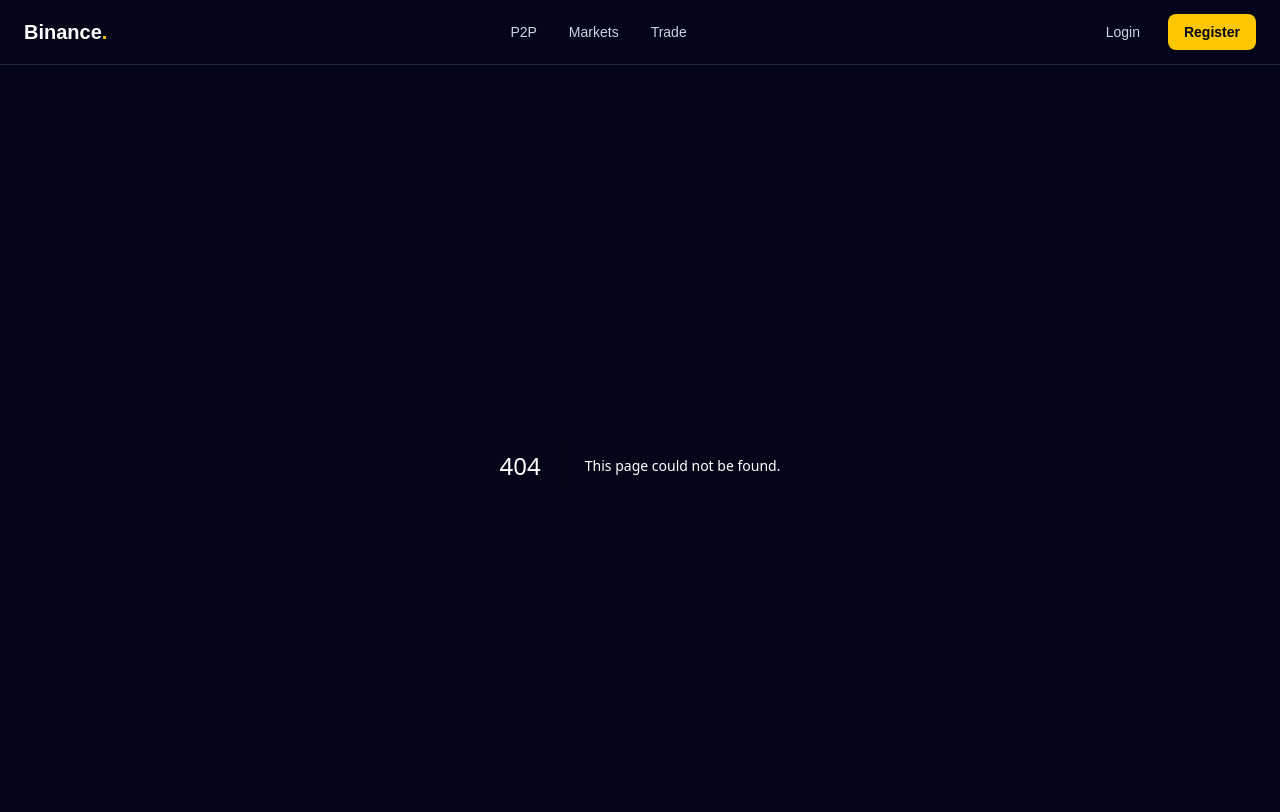
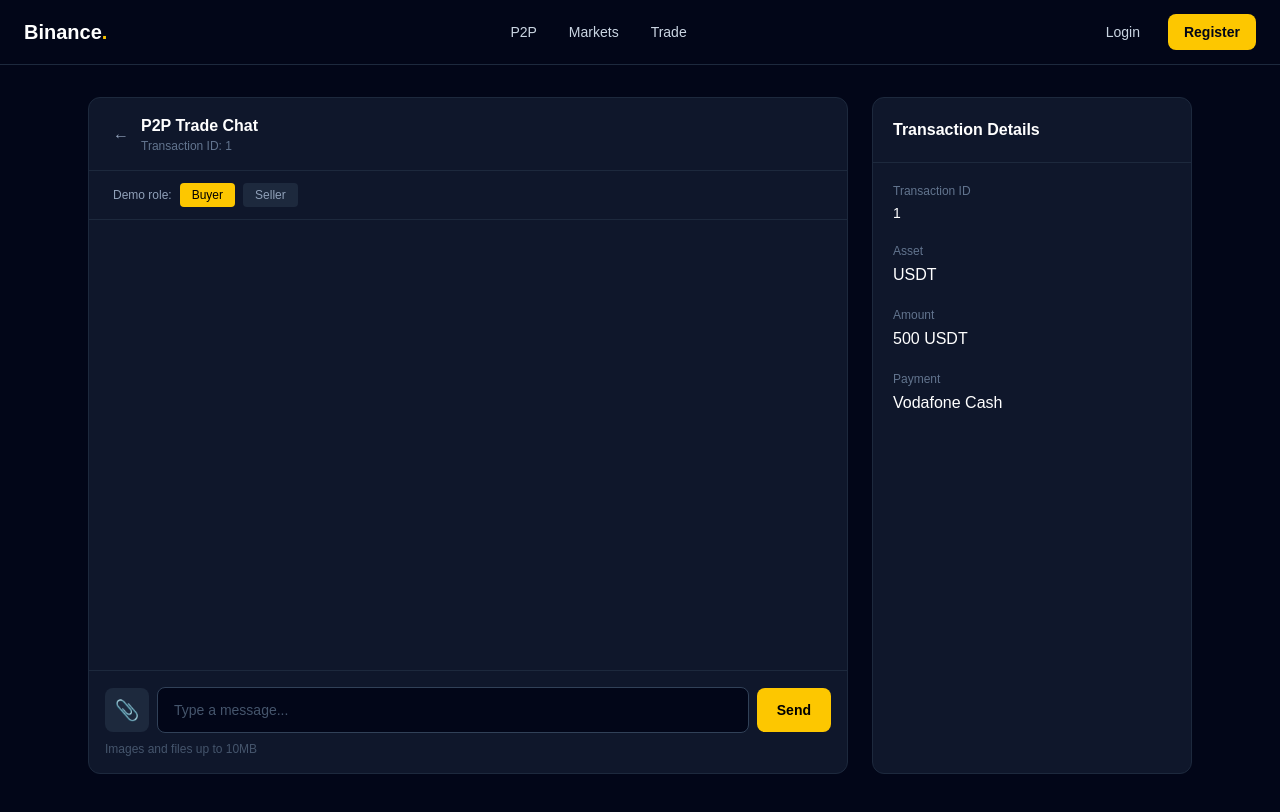
Before and after one commit to ABDALRHMANWALID/binance-clone, a Next.js app in the folder front-end/: page /p2p/chat/1 in a window 1280 px wide. Before the commit this address had no page. Shown: the top 812 px of the page. Built offline with nearby package versions, Linux system fonts and the light colour scheme.

Commit message:
create chat page

```diff
--- /dev/null
+++ b/front-end/app/p2p/chat/[transactionId]/page.tsx
@@ -0,0 +1,270 @@
+'use client';
+
+import { use, useRef, useState } from 'react';
+import Link from 'next/link';
+
+type Role = 'buyer' | 'seller';
+
+type Message = {
+  id: string;
+  sender: Role;
+  text?: string;
+  file?: {
+    name: string;
+    type: string;
+    url: string;
+  };
+};
+
+export default function P2PChatPage({
+  params,
+}: {
+  params: Promise<{ transactionId: string }>;
+}) {
+  const { transactionId } = use(params);
+
+  const [role, setRole] = useState<Role>('buyer');
+  const [message, setMessage] = useState('');
+  const [messages, setMessages] = useState<Message[]>([]);
+
+  const fileInputRef = useRef<HTMLInputElement>(null);
+
+  const handleSendMessage = () => {
+    if (!message.trim()) return;
+
+    setMessages((prev) => [
+      ...prev,
+      {
+        id: crypto.randomUUID(),
+        sender: role,
+        text: message,
+      },
+    ]);
+
+    setMessage('');
+  };
+
+  const handleFileSelect = (
+    event: React.ChangeEvent<HTMLInputElement>,
+  ) => {
+    const file = event.target.files?.[0];
+
+    if (!file) return;
+
+    // 10 MB limit
+    if (file.size > 10 * 1024 * 1024) {
+      alert('File size cannot exceed 10MB');
+      return;
+    }
+
+    const fileUrl = URL.createObjectURL(file);
+
+    setMessages((prev) => [
+      ...prev,
+      {
+        id: crypto.randomUUID(),
+        sender: role,
+        file: {
+          name: file.name,
+          type: file.type,
+          url: fileUrl,
+        },
+      },
+    ]);
+
+    // Allow selecting the same file again
+    event.target.value = '';
+  };
+
+  return (
+    <main className="min-h-screen bg-slate-950 text-white">
+      <div className="mx-auto flex max-w-6xl gap-6 px-6 py-8">
+        {/* Chat */}
+        <div className="flex flex-1 flex-col overflow-hidden rounded-xl border border-slate-800 bg-slate-900">
+          {/* Header */}
+          <div className="border-b border-slate-800 px-6 py-4">
+            <div className="flex items-center gap-3">
+              <Link
+                href="/p2p"
+                className="text-slate-400 hover:text-white"
+              >
+                ←
+              </Link>
+
+              <div>
+                <h1 className="font-semibold">P2P Trade Chat</h1>
+
+                <p className="text-xs text-slate-500">
+                  Transaction ID: {transactionId}
+                </p>
+              </div>
+            </div>
+          </div>
+
+          {/* Demo Role */}
+          <div className="border-b border-slate-800 px-6 py-3">
+            <div className="flex items-center gap-2 text-xs text-slate-400">
+              <span>Demo role:</span>
+
+              <button
+                onClick={() => setRole('buyer')}
+                className={`rounded px-3 py-1 ${
+                  role === 'buyer'
+                    ? 'bg-yellow-400 text-black'
+                    : 'bg-slate-800'
+                }`}
+              >
+                Buyer
+              </button>
+
+              <button
+                onClick={() => setRole('seller')}
+                className={`rounded px-3 py-1 ${
+                  role === 'seller'
+                    ? 'bg-yellow-400 text-black'
+                    : 'bg-slate-800'
+                }`}
+              >
+                Seller
+              </button>
+            </div>
+          </div>
+
+          {/* Messages */}
+          <div className="flex min-h-[450px] flex-1 flex-col gap-4 overflow-y-auto p-6">
+            {messages.map((msg) => (
+              <div
+                key={msg.id}
+                className={`max-w-[70%] rounded-lg p-3 ${
+                  msg.sender === role
+                    ? 'ml-auto bg-yellow-400 text-black'
+                    : 'bg-slate-800 text-white'
+                }`}
+              >
+                {/* Text */}
+                {msg.text && (
+                  <p className="text-sm">{msg.text}</p>
+                )}
+
+                {/* File */}
+                {msg.file && (
+                  <div className="flex items-center gap-3">
+                    {msg.file.type.startsWith('image/') ? (
+                      <img
+                        src={msg.file.url}
+                        alt={msg.file.name}
+                        className="max-h-48 max-w-64 rounded-lg object-contain"
+                      />
+                    ) : (
+                      <a
+                        href={msg.file.url}
+                        target="_blank"
+                        rel="noopener noreferrer"
+                        className="flex items-center gap-3 rounded-lg bg-black/20 p-3"
+                      >
+                        <span className="text-2xl">📄</span>
+
+                        <div>
+                          <p className="max-w-48 truncate text-sm font-medium">
+                            {msg.file.name}
+                          </p>
+
+                          <p className="text-xs opacity-60">
+                            Open file
+                          </p>
+                        </div>
+                      </a>
+                    )}
+                  </div>
+                )}
+              </div>
+            ))}
+          </div>
+
+          {/* Message Input */}
+          <div className="border-t border-slate-800 p-4">
+            <div className="flex items-center gap-2">
+              {/* Hidden File Input */}
+              <input
+                ref={fileInputRef}
+                type="file"
+                accept="image/*,.pdf,.doc,.docx,.txt"
+                className="hidden"
+                onChange={handleFileSelect}
+              />
+
+              {/* Attachment Button */}
+              <button
+                type="button"
+                onClick={() => fileInputRef.current?.click()}
+                className="flex h-11 w-11 items-center justify-center rounded-lg bg-slate-800 text-xl transition hover:bg-slate-700"
+                title="Attach file"
+              >
+                📎
+              </button>
+
+              {/* Text Input */}
+              <input
+                value={message}
+                onChange={(e) => setMessage(e.target.value)}
+                onKeyDown={(e) => {
+                  if (e.key === 'Enter') {
+                    handleSendMessage();
+                  }
+                }}
+                placeholder="Type a message..."
+                className="flex-1 rounded-lg border border-slate-700 bg-slate-950 px-4 py-3 text-sm outline-none placeholder:text-slate-600 focus:border-yellow-400"
+              />
+
+              {/* Send */}
+              <button
+                onClick={handleSendMessage}
+                className="rounded-lg bg-yellow-400 px-5 py-3 text-sm font-semibold text-black hover:bg-yellow-300"
+              >
+                Send
+              </button>
+            </div>
+
+            <p className="mt-2 text-xs text-slate-600">
+              Images and files up to 10MB
+            </p>
+          </div>
+        </div>
+
+        {/* Transaction Details */}
+        <aside className="w-80 rounded-xl border border-slate-800 bg-slate-900">
+          <div className="border-b border-slate-800 p-5">
+            <h2 className="font-semibold">Transaction Details</h2>
+          </div>
+
+          <div className="space-y-5 p-5">
+            <div>
+              <p className="text-xs text-slate-500">
+                Transaction ID
+              </p>
+
+              <p className="mt-1 break-all text-sm">
+                {transactionId}
+              </p>
+            </div>
+
+            <div>
+              <p className="text-xs text-slate-500">Asset</p>
+              <p className="mt-1 font-medium">USDT</p>
+            </div>
+
+            <div>
+              <p className="text-xs text-slate-500">Amount</p>
+              <p className="mt-1 font-medium">500 USDT</p>
+            </div>
+
+            <div>
+              <p className="text-xs text-slate-500">Payment</p>
+              <p className="mt-1 font-medium">Vodafone Cash</p>
+            </div>
+          </div>
+        </aside>
+      </div>
+    </main>
+  );
+}
```
